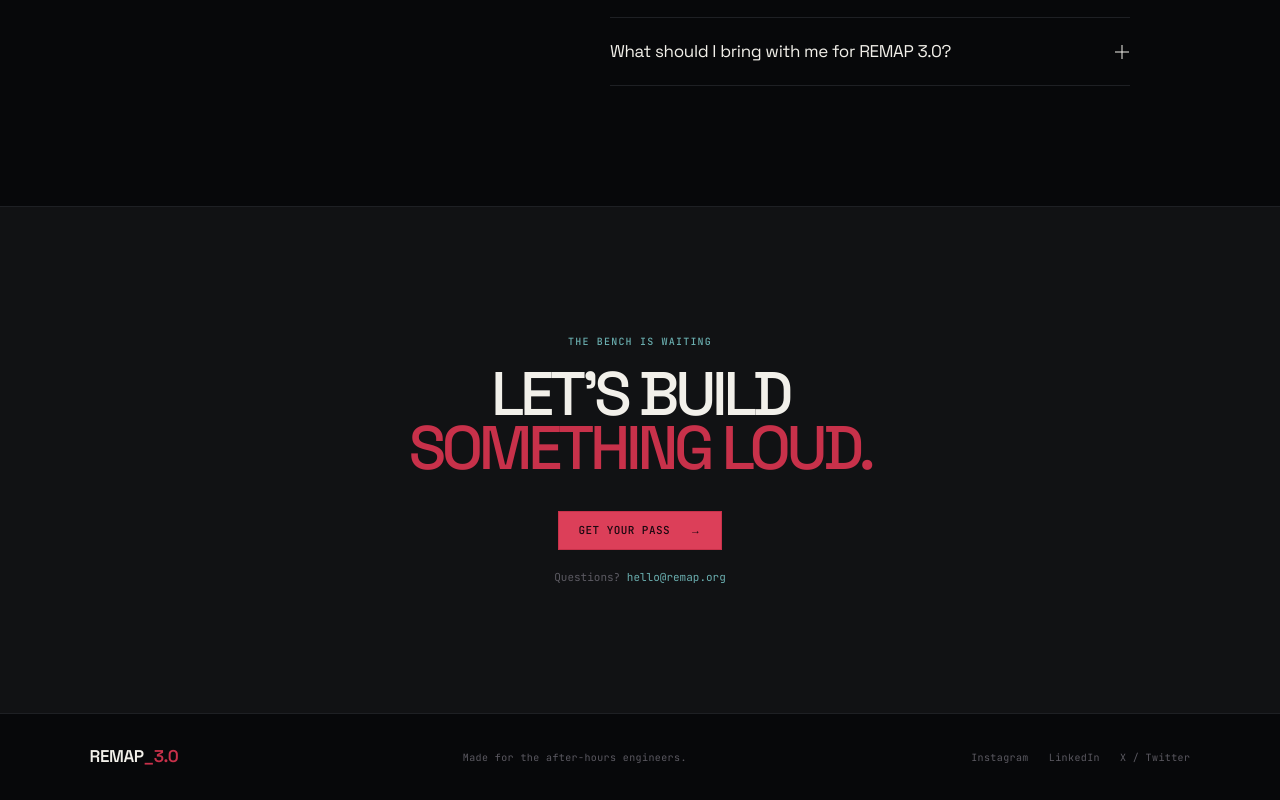
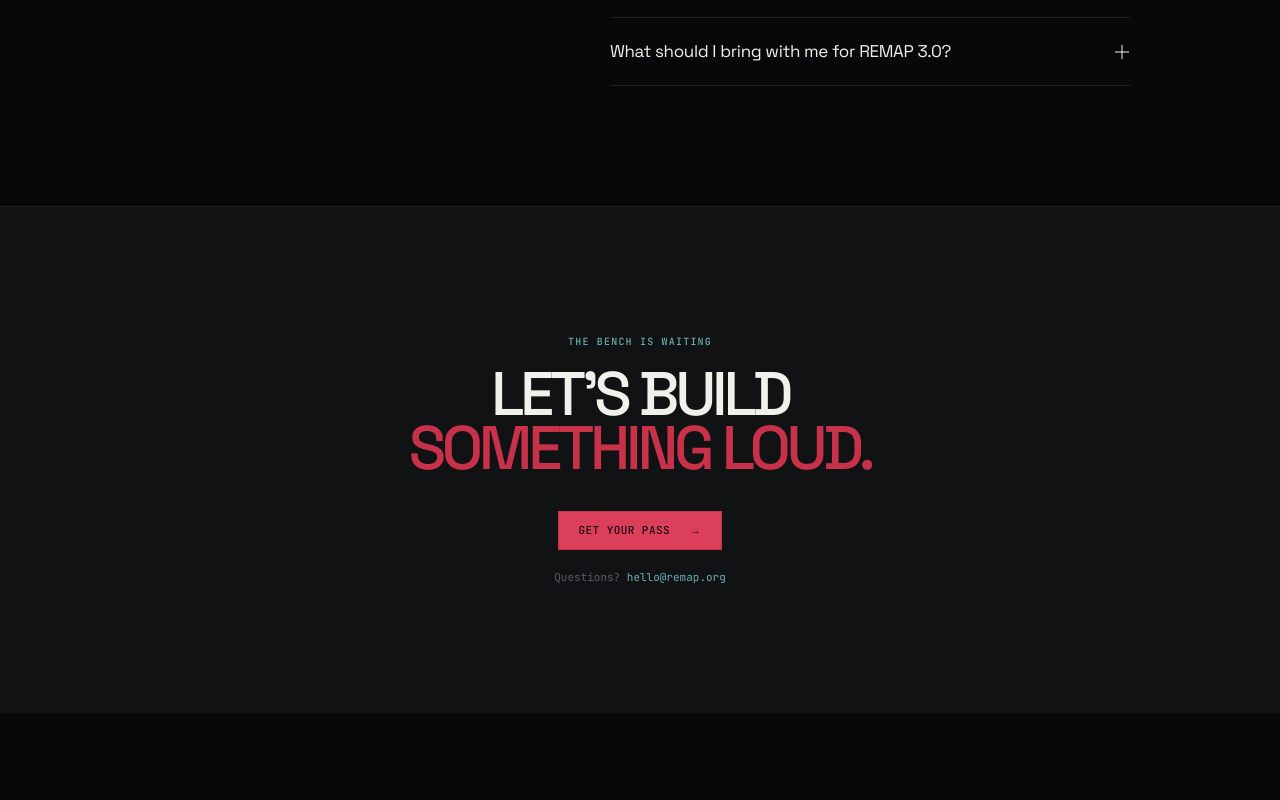
Before and after one commit to Excel2026Web/remap, a Next.js app: page / in a window 1280 px wide. Shown: the part 4263-5063 px from the top of the page. After the commit the page ends 4976 px from the top, so only its background shows below. Built offline with nearby package versions, Linux system fonts and the light colour scheme.

Commit message:
chore: remove Footer component from homepage

```diff
--- a/app/components/Footer.tsx
+++ /dev/null
@@ -1,15 +0,0 @@
-export default function Footer() {
-  return (
-    <footer className="flex flex-col md:flex-row items-center justify-between px-[24px] md:px-[5vw] lg:px-[7vw] py-[30px] border-t border-rule text-dim font-mono text-[10px] tracking-[0.04em] text-center md:text-left gap-[18px] md:gap-0 max-w-full" role="contentinfo">
-      <a className="text-paper font-sans font-semibold text-[17px] tracking-tight shrink-0" href="#top" aria-label="REMAP 3.0 home">
-        REMAP<span className="text-accent">_3.0</span>
-      </a>
-      <p className="text-dim">Made for the after-hours engineers.</p>
-      <div className="flex gap-[20px]">
-        <a href="#" className="text-dim transition-colors duration-200 hover:text-paper" aria-label="REMAP on Instagram">Instagram</a>
-        <a href="#" className="text-dim transition-colors duration-200 hover:text-paper" aria-label="REMAP on LinkedIn">LinkedIn</a>
-        <a href="#" className="text-dim transition-colors duration-200 hover:text-paper" aria-label="REMAP on X/Twitter">X / Twitter</a>
-      </div>
-    </footer>
-  );
-}
--- a/app/page.tsx
+++ b/app/page.tsx
@@ -4,8 +4,7 @@
 import Register from './components/Register';
 import Schedule from './components/Schedule';
 import FAQ from './components/FAQ';
-import Contact from './components/Contact';
-import Footer from './components/Footer';
+import Contact from './components/Contact';;
 
 export default function HomePage() {
   return (
@@ -20,7 +19,6 @@
         <FAQ />
         <Contact />
       </main>
-      <Footer />
     </>
   );
 }
```
